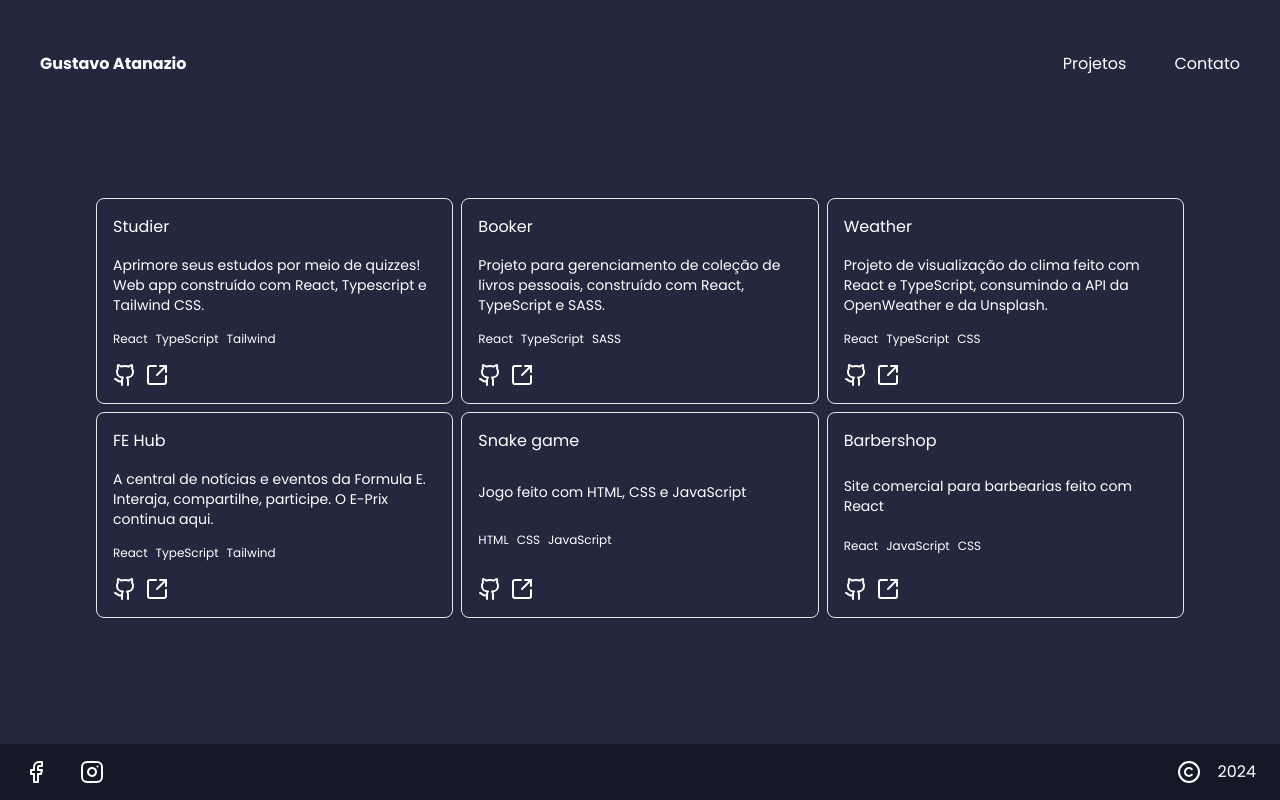
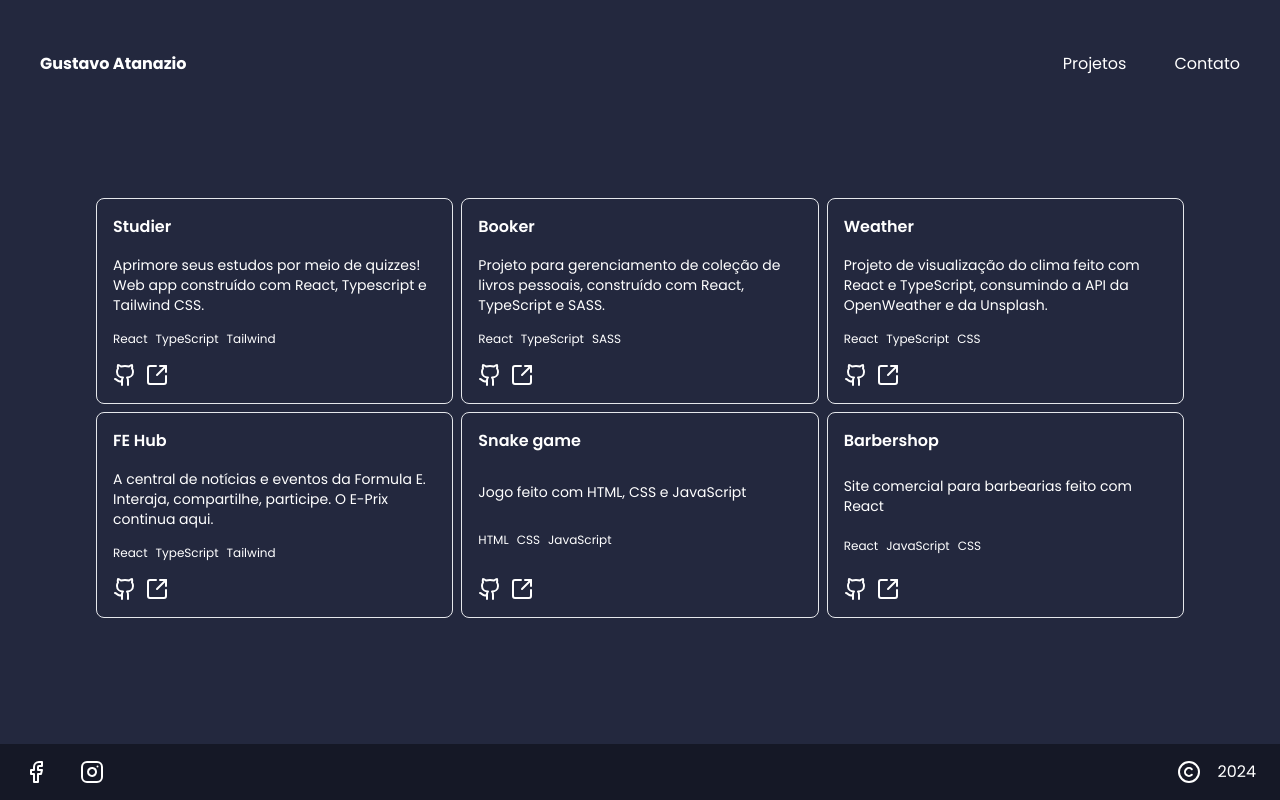
Before and after one commit to gustavo-atanazio/portfolio-cp, a React (Vite) app: page /projetos in a window 1280 px wide. Built offline with nearby package versions, Linux system fonts and the light colour scheme.

Commit message:
style: peso do título

```diff
--- a/src/pages/Projects/index.jsx
+++ b/src/pages/Projects/index.jsx
@@ -9,7 +9,9 @@ function Projects() {
           className='flex flex-col justify-between md:gap-4 border rounded-lg p-2 md:p-4'
           key={index}
         >
-          <h4>{name}</h4>
+          <h4 className='font-semibold'>
+            {name}
+          </h4>
           <p className='text-sm'>
             {description}
           </p>
```
